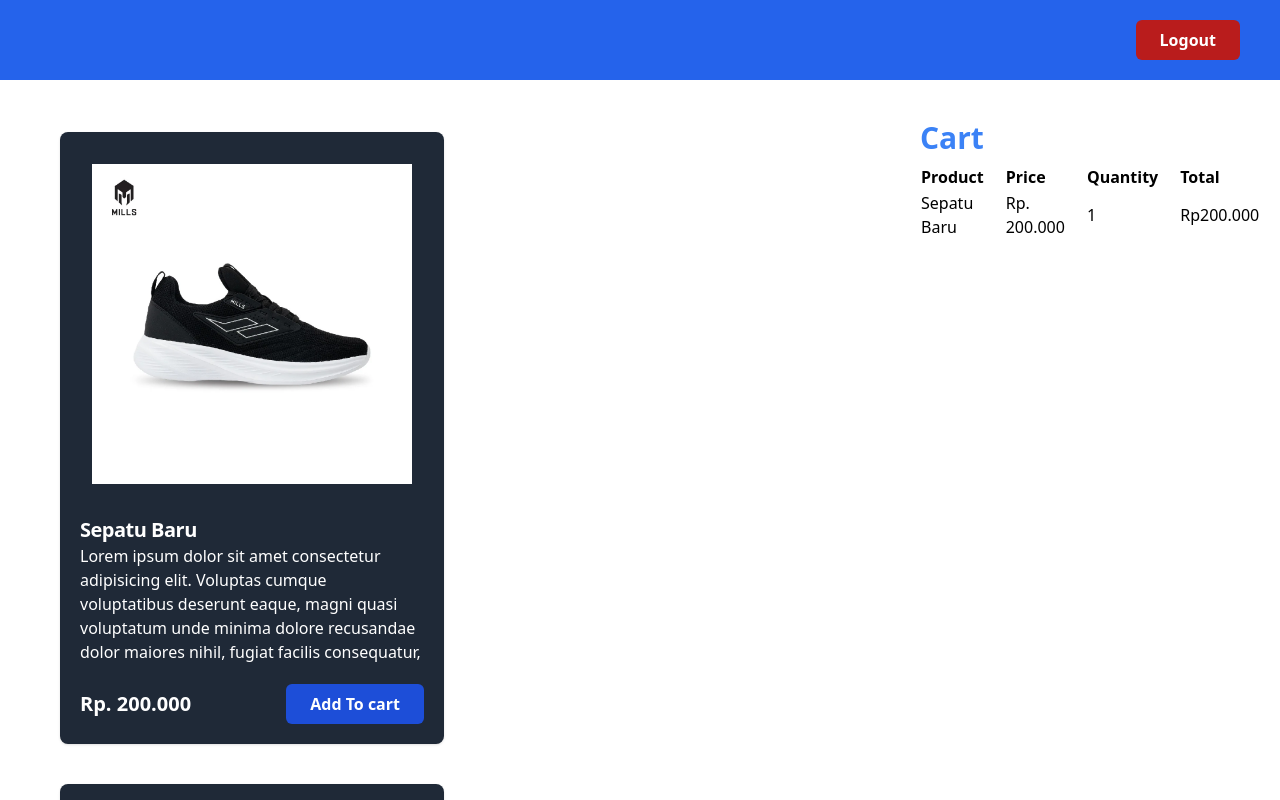
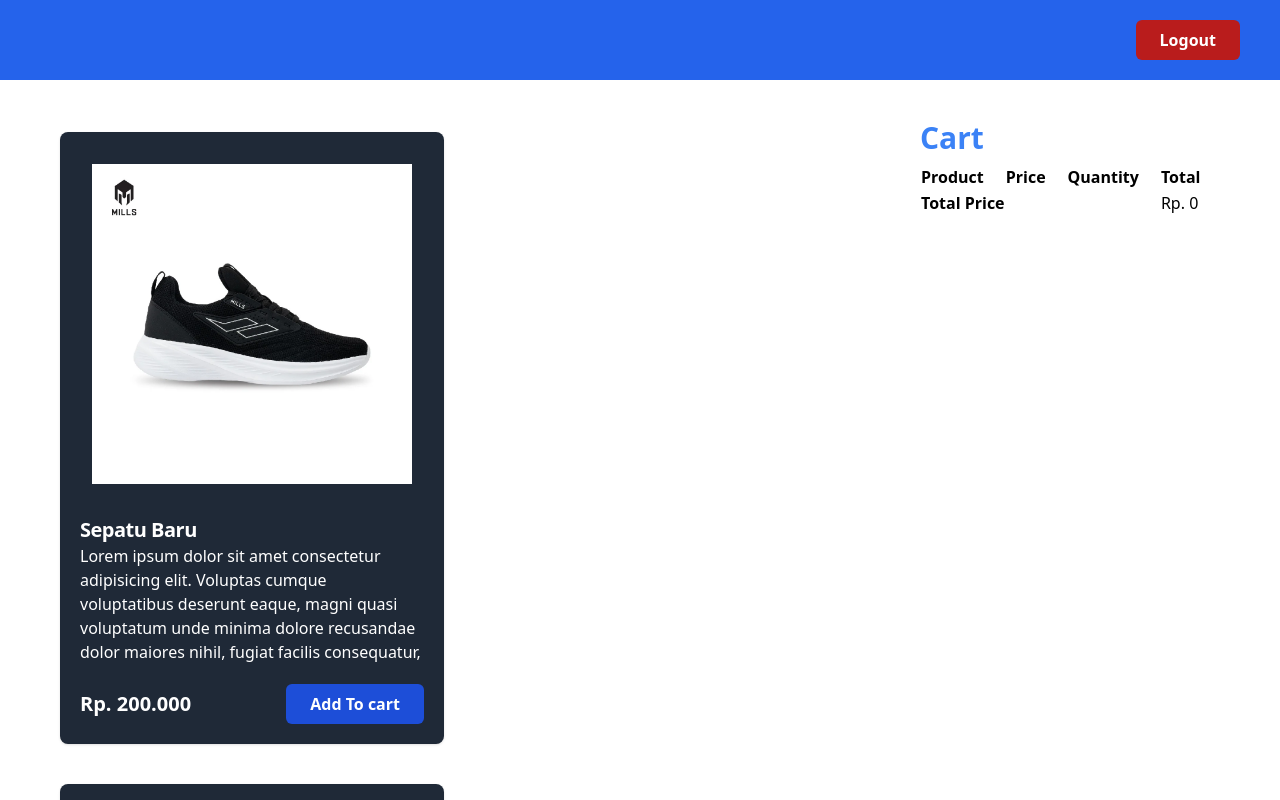
Before and after one commit to FathonyS073/react-journey-fathony, a React (Vite) app: page /products in a window 1280 px wide. Shown: the top 800 px of the page. Built offline with nearby package versions, Linux system fonts and the light colour scheme; grey boxes are pictures that could not be loaded.

Commit message:
Journey Learn React : Use Effect

```diff
--- a/src/pages/products.jsx
+++ b/src/pages/products.jsx
@@ -1,4 +1,4 @@
-import { Fragment, useState  } from "react"
+import { Fragment, useEffect, useState  } from "react"
 import CardProducts from "../Components/fragments/CardProducts"
 import Button from "../Components/Elements/Button"
 
@@ -43,12 +43,23 @@
 
 
 const ProductsPage = () => {
-    const [cart, setCart] = useState([
-        {
-            id: 1,
-            qty:1
+    const [cart, setCart] = useState([]);
+    const [totalPrice, setTotalPrice] = useState(0);
+    useEffect(() => {
+       setCart(JSON.parse(localStorage.getItem("cart")) || [])
+    }, []); //untuk komponen didUpdate
+
+    useEffect(() => {
+        if (cart.length > 0) {
+            const sum = cart.reduce((acc, item) => {
+                const product = products.find((product) => product.id === item.id);
+                return acc + (product.price * item.qty);
+            }, 0)
+            setTotalPrice(sum);
+            localStorage.setItem("cart", JSON.stringify(cart))
         }
-    ])
+    }, [cart])
+
 
     const handlerLogout = () => {
         localStorage.removeItem("email")
@@ -107,6 +118,11 @@
                                     </tr>
                                 )
                             })}
+                            <tr>
+                                <td colSpan={3}><b>Total Price</b></td>
+                                <td> Rp. {totalPrice.toLocaleString('id-ID', {styles:'currecy', currency : 'IDR'})}</td>
+
+                            </tr>
                         </tbody>
                     </table>
                 </div>
```
